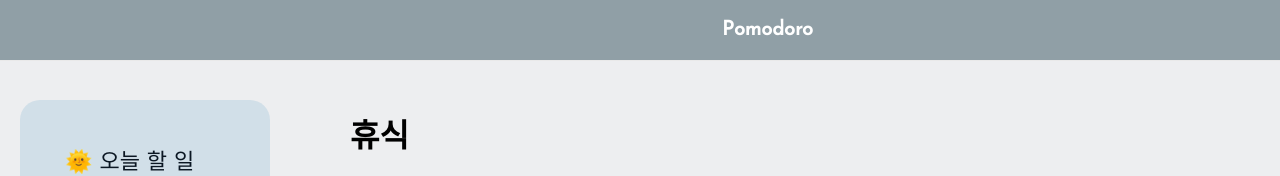
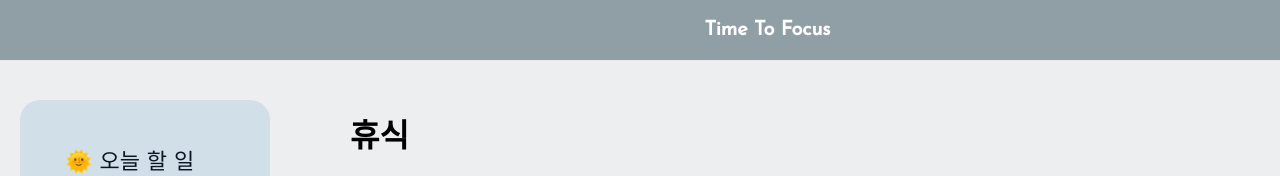
Before and after one commit to miraclee1226/Time-to-focus, a React (Create React App) app: page /rest in a window 1280 px wide. Shown: the top 176 px of the page. Built offline with nearby package versions, Linux system fonts and the light colour scheme; a web font is replaced by a local one.

Commit message:
Change Title

```diff
--- a/src/App.js
+++ b/src/App.js
@@ -23,7 +23,7 @@ function App() {
   return (
     <div className='scrollBar'>
       <div className='nav'>
-        <h4>Pomodoro</h4>
+        <h4>Time To Focus</h4>
       </div>
 
       <div className='allContent'>
```
